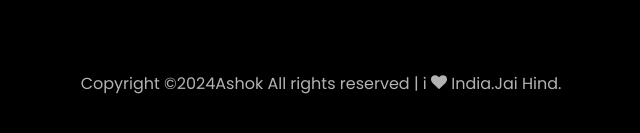
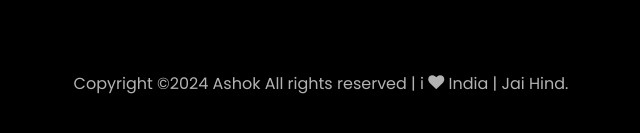
Before and after one commit to Ashokkpal/ashokkpal.github.io, a plain HTML site: page index.html in a window 1280 px wide. Shown: the part 5876-6009 px from the top of the page, 319-959 px from the left. Drawn offline with Linux system fonts and the light colour scheme; animation ran at ten frames a second; files whose address does not match are found by name.

Commit message:
Update index.html

```diff
--- a/index.html
+++ b/index.html
@@ -599,7 +599,7 @@
 			<div class="col-md-12 text-center">
 
 			  <p><!-- Link back to Colorlib can't be removed. Template is licensed under CC BY 3.0. -->
-	Copyright &copy;<script>document.write(new Date().getFullYear());</script>Ashok  All rights reserved | i <i class="icon-heart color-danger" aria-hidden="true"></i> India.<a href="#" target="_blank">Jai Hind.</a>
+	Copyright &copy;<script>document.write(new Date().getFullYear());</script> Ashok  All rights reserved | i <i class="icon-heart color-danger" aria-hidden="true"></i> India | <a href="#" target="_blank">Jai Hind.</a>
 	<!-- Link back to Colorlib can't be removed. Template is licensed under CC BY 3.0. --></p>
 			</div>
 		  </div>
```
